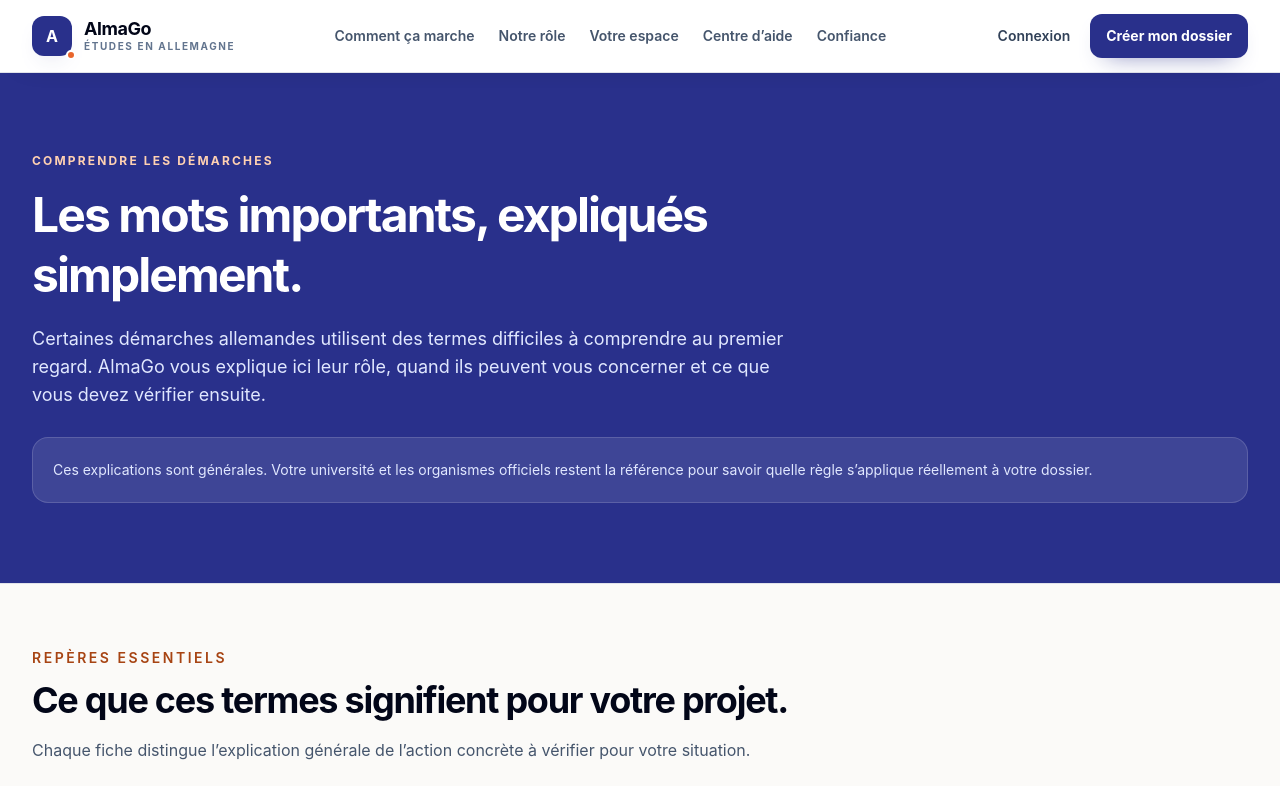
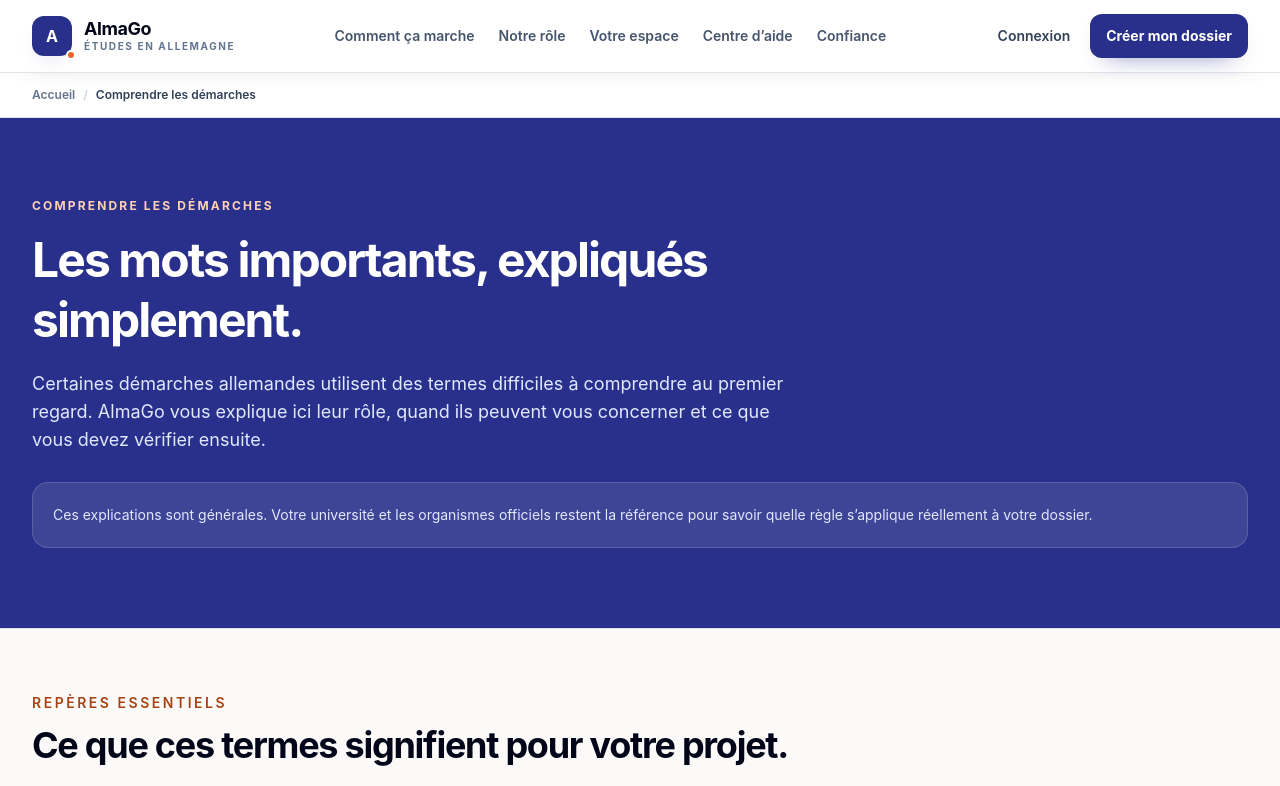
Before and after one commit to almago-platform/AlmaGo, a Next.js app: page /comprendre-les-demarches in a window 1280 px wide. Shown: the top 786 px of the page. Built offline with nearby package versions, Linux system fonts and the light colour scheme; no server answers.

Commit message:
feat(v3): add breadcrumb to comprendre-les-demarches

```diff
--- a/src/app/comprendre-les-demarches/page.tsx
+++ b/src/app/comprendre-les-demarches/page.tsx
@@ -2,6 +2,7 @@ import type { Metadata } from "next";
 import type { ReactNode } from "react";
 import { HomeHeader } from "@/components/public/HomeHeader";
 import { HomeFooter } from "@/components/public/HomeClosing";
+import { PublicBreadcrumbs } from "@/components/public/PublicBreadcrumbs";
 
 export const metadata: Metadata = {
   title: "Comprendre les démarches | AlmaGo",
@@ -124,6 +125,7 @@ export default function UnderstandProcessPage() {
   return (
     <main className="min-h-screen bg-[var(--background)] text-slate-950">
       <HomeHeader />
+      <PublicBreadcrumbs items={[{ label: "Comprendre les démarches" }]} />
 
       <section className="border-b border-[var(--border)] bg-[var(--brand)] text-white">
         <div className="mx-auto max-w-7xl px-4 py-14 sm:px-6 sm:py-18 lg:px-8 lg:py-20">
```
